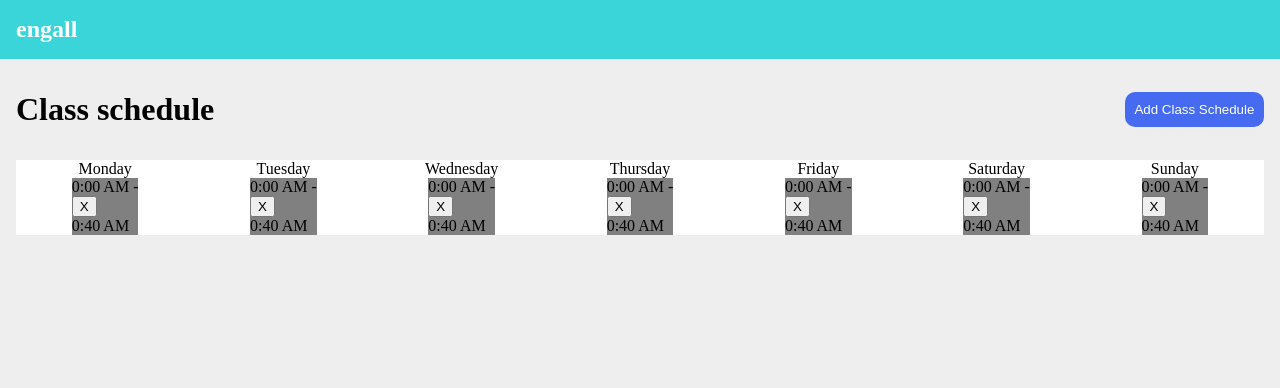
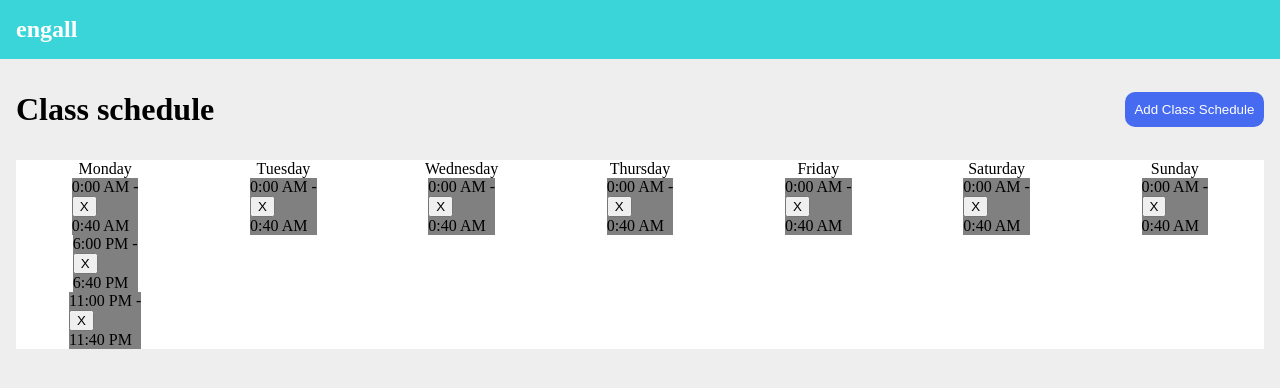
Before and after one commit to YOUNGHO8762/wanted-schedule, a React (Vite) app: page / in a window 1280 px wide. Shown: the top 388 px of the page. Built offline with nearby package versions, Linux system fonts and the light colour scheme; data requests are answered from the project's data file.

Commit message:
fix : 겹치는 시간 체크 로직 에러 수정

```diff
--- a/database.json
+++ b/database.json
@@ -41,6 +41,18 @@
       "startTime": "0:00",
       "endTime": "0:40",
       "id": 7
+    },
+    {
+      "day": "Monday",
+      "startTime": "23:00",
+      "endTime": "23:40",
+      "id": 8
+    },
+    {
+      "day": "Monday",
+      "startTime": "18:00",
+      "endTime": "18:40",
+      "id": 9
     }
   ]
 }
--- a/src/pages/AddSchedule.tsx
+++ b/src/pages/AddSchedule.tsx
@@ -73,9 +73,8 @@ export default function AddClassSchedule() {
       (schedule: Schedule) =>
         (days.includes(schedule.day as Days) && schedule.startTime === enteredStartTime) ||
         (days.includes(schedule.day as Days) &&
-          convertTimeToNumber(calculateEndTime(schedule.startTime)) > convertTimeToNumber(enteredStartTime)) ||
-        (days.includes(schedule.day as Days) &&
-          convertTimeToNumber(schedule.startTime) > convertTimeToNumber(calculateEndTime(enteredStartTime))),
+          convertTimeToNumber(enteredStartTime) > convertTimeToNumber(schedule.startTime) &&
+          convertTimeToNumber(enteredStartTime) < convertTimeToNumber(calculateEndTime(schedule.startTime))),
     );
 
     const isSchedulesOverlapped = !!overlappedSchedules.length;
```
